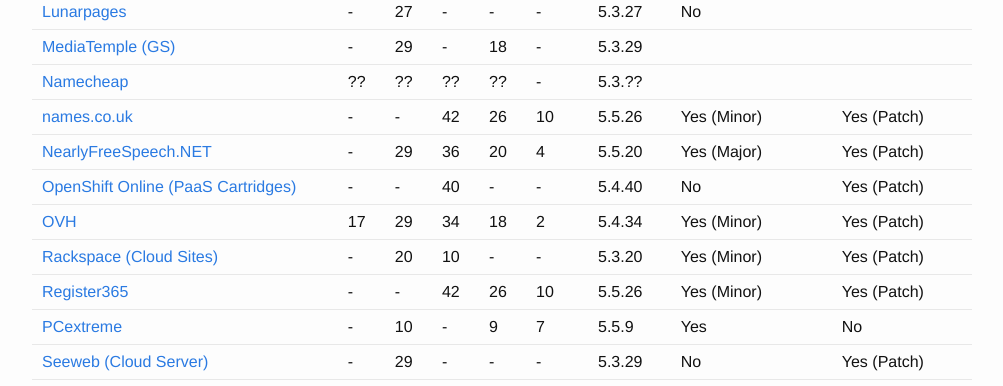
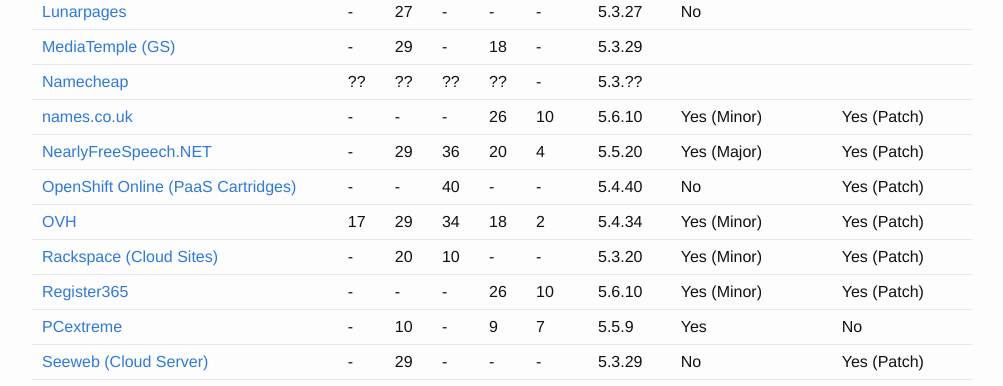
Before and after one commit to phpversions/phpversions.info, a Jekyll site: the page built from index.html, in a window 1280 px wide and 900 px high, scrolled down 1157 px. Shown: the part 152-538 px from the top of the window, without its empty margins (138-1141 px from the left). Built offline with Jekyll 4.4.1, drawn with Linux system fonts in a browser that asks for light colours.

Commit message:
Updates for names.co.uk and Register365
PHP 5.4 is no longer available for new customers, and the default version of PHP is now 5.6

```diff
--- a/_data/shared_hosts.yml
+++ b/_data/shared_hosts.yml
@@ -197,10 +197,9 @@
 
 - name: "names.co.uk"
   url: "https://www.names.co.uk/web-hosting/"
-  php54: 42
   php55: 26
   php56: 10
-  default: 5.5.26
+  default: 5.6.10
   manual_update: "Yes (Minor)"
   auto_update: "Yes (Patch)"
 
@@ -242,10 +241,9 @@
 
 - name: "Register365"
   url: "https://www.register365.com/web-hosting/"
-  php54: 42
   php55: 26
   php56: 10
-  default: 5.5.26
+  default: 5.6.10
   manual_update: "Yes (Minor)"
   auto_update: "Yes (Patch)"
 
```
